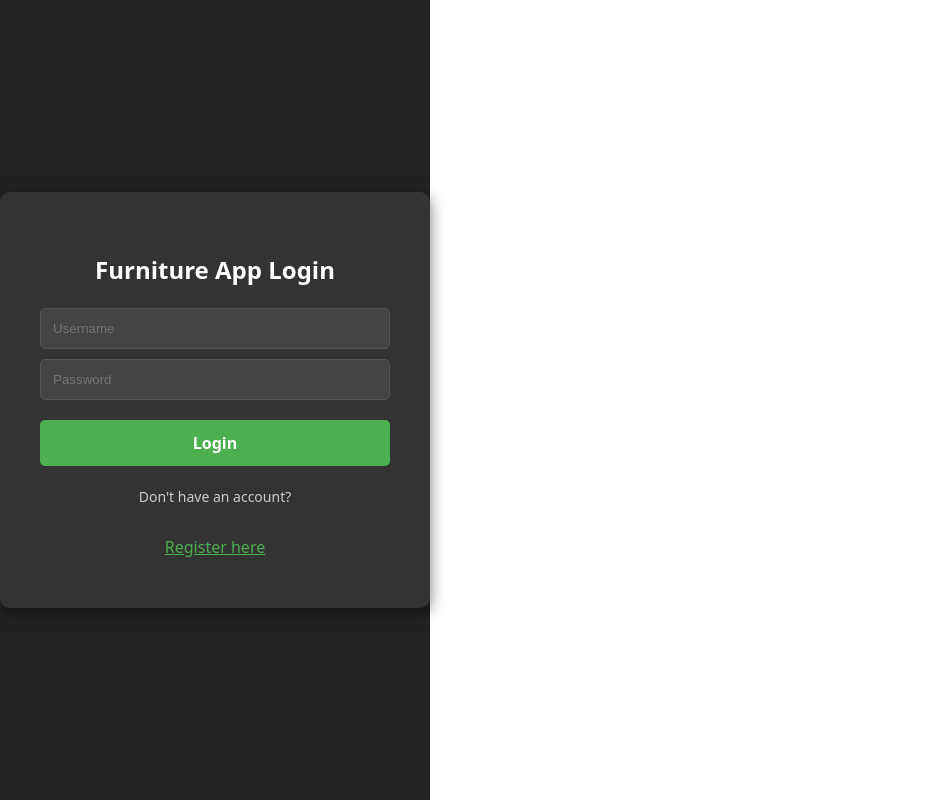
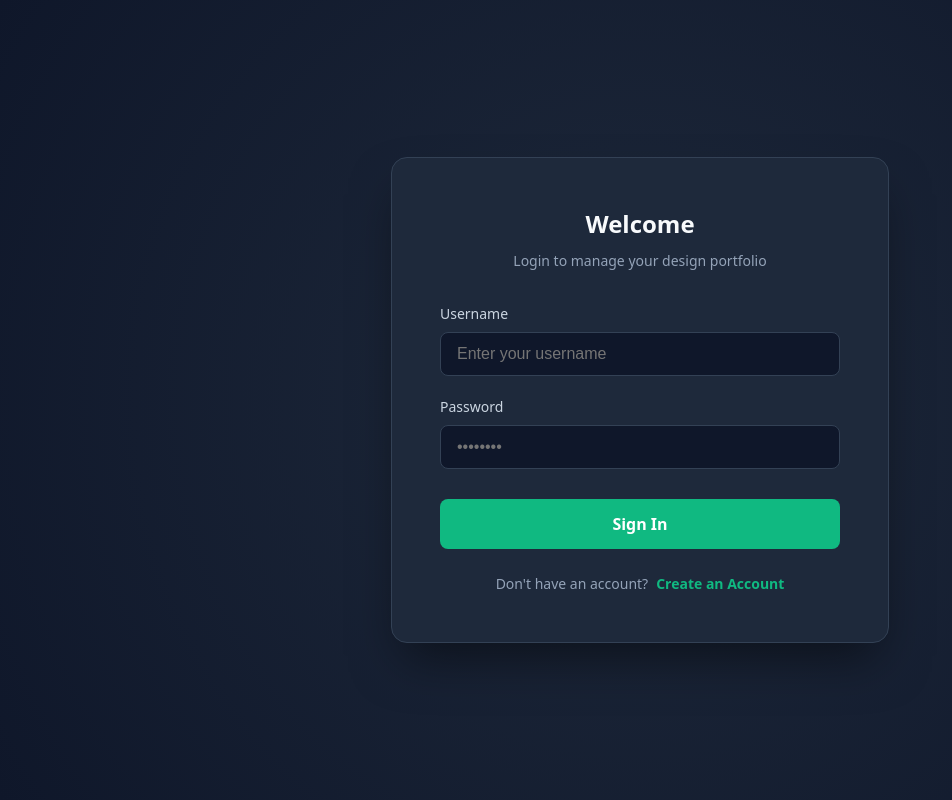
Before and after one commit to NaveenDilhan/furniture-app, a React (Vite) app in the folder client/: page / in a window 1280 px wide. Shown: the whole page, without its empty margins (0-952 px from the left). Built offline with nearby package versions, Linux system fonts and the light colour scheme.

Commit message:
Login page

```diff
--- a/client/src/App.jsx
+++ b/client/src/App.jsx
@@ -2,6 +2,7 @@ import React from 'react';
 import { Routes, Route } from 'react-router-dom';
 import LoginPage from './pages/LoginPage';
 import Dashboard from './pages/Dashboard';
+
 
 export default function App() {
   return (
--- a/client/src/components/LoginBox.jsx
+++ b/client/src/components/LoginBox.jsx
@@ -11,7 +11,7 @@ export default function LoginBox({ onLogin, onRegister }) {
 
   const handleChange = (e) => {
     setFormData({ ...formData, [e.target.name]: e.target.value });
-    setError(''); // Clear validation errors when user types
+    setError('');
   };
 
   const handleSubmit = (e) => {
@@ -19,7 +19,6 @@ export default function LoginBox({ onLogin, onRegister }) {
     setError('');
 
     if (isRegistering) {
-      // Security: Validate passwords match on the client side
       if (formData.password !== formData.confirmPassword) {
         setError("Passwords do not match!");
         return;
@@ -37,71 +36,130 @@ export default function LoginBox({ onLogin, onRegister }) {
   };
 
   return (
-    <div style={styles.container}>
     <div style={styles.card}>
-        <h2 style={{ color: 'white', textAlign: 'center', marginBottom: '20px' }}>
-          {isRegistering ? 'Create Account' : 'Furniture App Login'}
+      <div style={styles.header}>
+        <h2 style={styles.title}>
+          {isRegistering ? 'Create Account' : 'Welcome'}
         </h2>
+        <p style={styles.subtitle}>
+          {isRegistering ? 'Join our furniture design community' : 'Login to manage your design portfolio'}
+        </p>
+      </div>
 
-        {/* Error Message Display */}
       {error && <div style={styles.errorAlert}>{error}</div>}
 
       <form onSubmit={handleSubmit}>
+        <label style={styles.label}>Username</label>
         <input
           name="username"
-            placeholder="Username"
+          placeholder="Enter your username"
           value={formData.username}
           style={styles.input}
           onChange={handleChange}
           required
         />
+
+        <label style={styles.label}>Password</label>
         <input
           name="password"
           type="password"
-            placeholder="Password"
+          placeholder="••••••••"
           value={formData.password}
           style={styles.input}
           onChange={handleChange}
           required
         />
 
-          {/* Only show Confirm Password during Registration */}
         {isRegistering && (
+          <>
+            <label style={styles.label}>Confirm Password</label>
             <input
               name="confirmPassword"
               type="password"
-              placeholder="Confirm Password"
+              placeholder="••••••••"
               value={formData.confirmPassword}
               style={styles.input}
               onChange={handleChange}
               required
             />
+          </>
         )}
 
         <button type="submit" style={styles.btn}>
-            {isRegistering ? 'Sign Up' : 'Login'}
+          {isRegistering ? 'Create Account' : 'Sign In'}
         </button>
       </form>
 
       <div style={styles.footer}>
-          <p style={{ color: '#ccc', fontSize: '14px' }}>
+        <span style={{ color: '#94a3b8' }}>
           {isRegistering ? "Already have an account?" : "Don't have an account?"}
-          </p>
+        </span>
         <button onClick={toggleMode} style={styles.linkBtn}>
-            {isRegistering ? 'Login here' : 'Register here'}
+          {isRegistering ? 'Sign In' : 'Create an Account'}
         </button>
-        </div>
       </div>
     </div>
   );
 }
 
 const styles = {
-  container: { display: 'flex', justifyContent: 'center', alignItems: 'center', height: '100vh', background: '#222' },
-  card: { width: '350px', padding: '40px', background: '#333', borderRadius: '10px', boxShadow: '0 4px 15px rgba(0,0,0,0.5)' },
-  input: { display: 'block', width: '100%', padding: '12px', margin: '10px 0', borderRadius: '5px', border: '1px solid #555', background: '#444', color: 'white', boxSizing: 'border-box' },
-  btn: { width: '100%', padding: '12px', marginTop: '10px', cursor: 'pointer', background: '#4CAF50', color: 'white', border: 'none', borderRadius: '5px', fontWeight: 'bold', fontSize: '16px' },
-  linkBtn: { background: 'none', border: 'none', color: '#4CAF50', cursor: 'pointer', textDecoration: 'underline', marginTop: '5px' },
-  footer: { marginTop: '20px', textAlign: 'center' },
-  errorAlert: { background: '#ff4d4d', color: 'white', padding: '10px', borderRadius: '5px', marginBottom: '15px', textAlign: 'center', fontSize: '14px' }
+  card: {
+    width: '400px',
+    padding: '48px',
+    background: '#1e293b', // Slate 800
+    borderRadius: '16px',
+    boxShadow: '0 25px 50px -12px rgba(0, 0, 0, 0.5)',
+    border: '1px solid #334155' // Subtle border
+  },
+  header: { marginBottom: '32px', textAlign: 'center' },
+  title: { color: '#f8fafc', fontSize: '24px', fontWeight: '700', margin: '0 0 8px 0' },
+  subtitle: { color: '#94a3b8', fontSize: '14px', margin: 0 },
+  label: { display: 'block', color: '#cbd5e1', fontSize: '14px', marginBottom: '8px', fontWeight: '500' },
+  input: {
+    display: 'block',
+    width: '100%',
+    padding: '12px 16px',
+    marginBottom: '20px',
+    borderRadius: '8px',
+    border: '1px solid #334155',
+    background: '#0f172a',
+    color: 'white',
+    boxSizing: 'border-box',
+    fontSize: '16px',
+    outline: 'none',
+    transition: 'border 0.2s'
+  },
+  btn: {
+    width: '100%',
+    padding: '14px',
+    marginTop: '10px',
+    cursor: 'pointer',
+    background: '#10b981', // Emerald 500
+    color: 'white',
+    border: 'none',
+    borderRadius: '8px',
+    fontWeight: '600',
+    fontSize: '16px',
+    transition: 'background 0.3s'
+  },
+  linkBtn: {
+    background: 'none',
+    border: 'none',
+    color: '#10b981',
+    cursor: 'pointer',
+    fontWeight: '600',
+    marginLeft: '8px',
+    padding: 0
+  },
+  footer: { marginTop: '24px', textAlign: 'center', fontSize: '14px' },
+  errorAlert: {
+    background: 'rgba(239, 68, 68, 0.2)',
+    color: '#fca5a5',
+    padding: '12px',
+    borderRadius: '8px',
+    marginBottom: '20px',
+    textAlign: 'center',
+    fontSize: '14px',
+    border: '1px solid rgba(239, 68, 68, 0.4)'
+  }
 };
--- a/client/src/pages/LoginPage.jsx
+++ b/client/src/pages/LoginPage.jsx
@@ -5,7 +5,6 @@ import LoginBox from '../components/LoginBox';
 export default function LoginPage() {
   const navigate = useNavigate();
 
-  // --- LOGIN LOGIC ---
   const handleLogin = async (username, password) => {
     try {
       const res = await fetch('http://localhost:5000/api/auth/login', {
@@ -16,7 +15,6 @@ export default function LoginPage() {
       const data = await res.json();
 
       if (data.success) {
-        // Securely store user session
         localStorage.setItem('user', JSON.stringify(data));
         navigate('/dashboard');
       } else {
@@ -28,7 +26,6 @@ export default function LoginPage() {
     }
   };
 
-  // --- REGISTRATION LOGIC ---
   const handleRegister = async (username, password) => {
     try {
       const res = await fetch('http://localhost:5000/api/auth/register', {
@@ -39,8 +36,8 @@ export default function LoginPage() {
       const data = await res.json();
 
       if (data.success) {
-        alert("Registration Successful! Please login with your new account.");
-        window.location.reload(); // Refresh to ensure they are on the login view
+        alert("Registration Successful! Please login.");
+        window.location.reload();
       } else {
         alert("Registration Failed: " + (data.message || "User likely exists"));
       }
@@ -50,5 +47,24 @@ export default function LoginPage() {
     }
   };
 
-  return <LoginBox onLogin={handleLogin} onRegister={handleRegister} />;
+  return (
+    <div style={pageStyles.wrapper}>
+      <LoginBox onLogin={handleLogin} onRegister={handleRegister} />
+    </div>
+  );
 }
+
+const pageStyles = {
+  wrapper: {
+    display: 'flex',
+    justifyContent: 'center',
+    alignItems: 'center',
+    minHeight: '100vh',
+    width: '100vw',
+    backgroundColor: '#0f172a', // Deep Slate Blue/Dark background
+    backgroundImage: 'radial-gradient(circle at center, #1e293b 0%, #0f172a 100%)',
+    margin: 0,
+    padding: 0,
+    overflow: 'hidden'
+  }
+};
```
Lines whose indentation alone changed are shown as unchanged.
